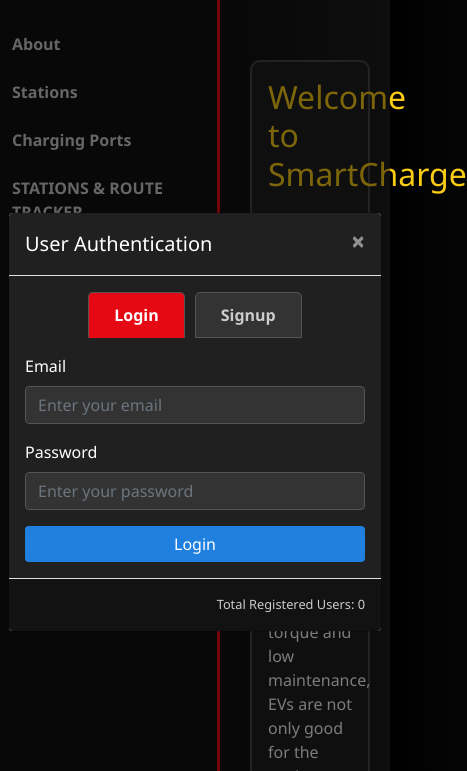
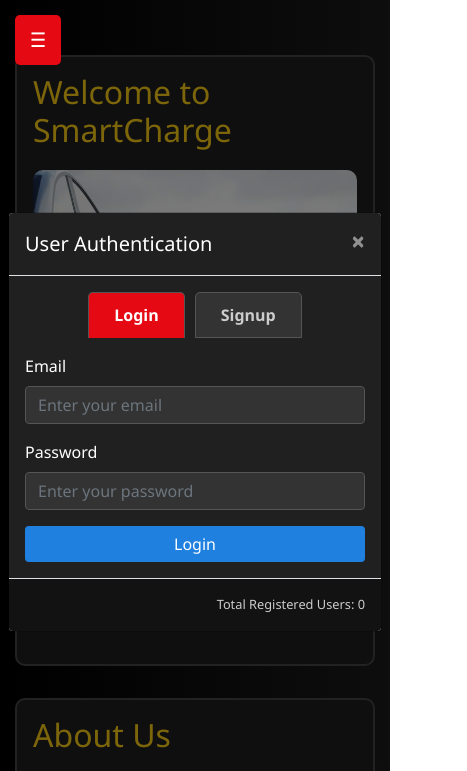
Before and after one commit to HARMANPREETSINGHINBT06373OCT23/ev_station_charger, a website: page index.html in a window 390 px wide. Shown: the top 771 px of the page, 467 px wide, since content can reach past the window. Drawn offline with nearby package versions, Linux system fonts and the light colour scheme.

Commit message:
index.html

```diff
--- a/index.html
+++ b/index.html
@@ -132,7 +132,70 @@
       transform: scale(1.05);
       border-color: #facc15;
     }
+    /* Make sidebar fixed width on desktop */
+.sidebar {
+  height: 100vh;
+  width: 220px;
+  position: fixed;
+  background-color: #111;
+  padding-top: 20px;
+  border-right: 3px solid #e50914;
+  overflow-y: auto;
+  transition: transform 0.3s ease-in-out;
+}
+
+/* Main content margin to fit sidebar */
+.main {
+  margin-left: 230px;
+  padding: 20px;
+  max-width: 1000px;
+}
+
+/* MOBILE RESPONSIVE: When screen width <= 768px */
+@media (max-width: 768px) {
+  /* Sidebar full height but hidden by default (offscreen left) */
+  .sidebar {
+    width: 200px;
+    position: fixed;
+    top: 0;
+    left: 0;
+    height: 100vh;
+    transform: translateX(-100%);
+    z-index: 9999;
+    border-right: none;
+    box-shadow: 2px 0 5px rgba(0,0,0,0.5);
+  }
+
+  /* Show sidebar when active */
+  .sidebar.active {
+    transform: translateX(0);
+  }
+
+  /* Remove left margin from main to use full width */
+  .main {
+    margin-left: 0;
+    padding: 15px;
+    max-width: 100%;
+  }
+
+  /* Add a hamburger menu button */
+  #menu-toggle {
+    position: fixed;
+    top: 15px;
+    left: 15px;
+    background-color: #e50914;
+    border: none;
+    color: white;
+    padding: 10px 15px;
+    font-size: 20px;
+    cursor: pointer;
+    z-index: 10000;
+    border-radius: 5px;
+  }
+}
+
   </style>
+
 </head>
 
 <body onload="$('#authModal').modal('show')">
@@ -149,6 +212,8 @@
 
   <a href="#" id="signup-link" style="padding: 12px 16px; text-decoration: none; font-size: 18px; color: #ddd; display: block; cursor: pointer; transition: background-color 0.3s;" onmouseover="this.style.backgroundColor='#575757'; this.style.color='white';" onmouseout="this.style.backgroundColor=''; this.style.color='#ddd';">Sign Up</a>
   </div>
+  <button id="menu-toggle" aria-label="Toggle menu">&#9776;</button>
+
   <div id="message" style="margin-left: 240px; padding: 20px; font-size: 22px; color: green; font-weight: bold; min-height: 30px;">
   <!-- Messages like Welcome back or Thanks will appear here -->
 </div>
@@ -679,5 +744,21 @@
     messageDiv.textContent = 'Thanks for registering';
   };
 </script>
+<script>
+  const menuToggle = document.getElementById('menu-toggle');
+  const sidebar = document.querySelector('.sidebar');
+
+  menuToggle.addEventListener('click', () => {
+    sidebar.classList.toggle('active');
+  });
+
+  // Optional: close sidebar if user clicks outside (for better UX)
+  document.addEventListener('click', (e) => {
+    if (!sidebar.contains(e.target) && !menuToggle.contains(e.target)) {
+      sidebar.classList.remove('active');
+    }
+  });
+</script>
+
 </body>
 </html>
```
